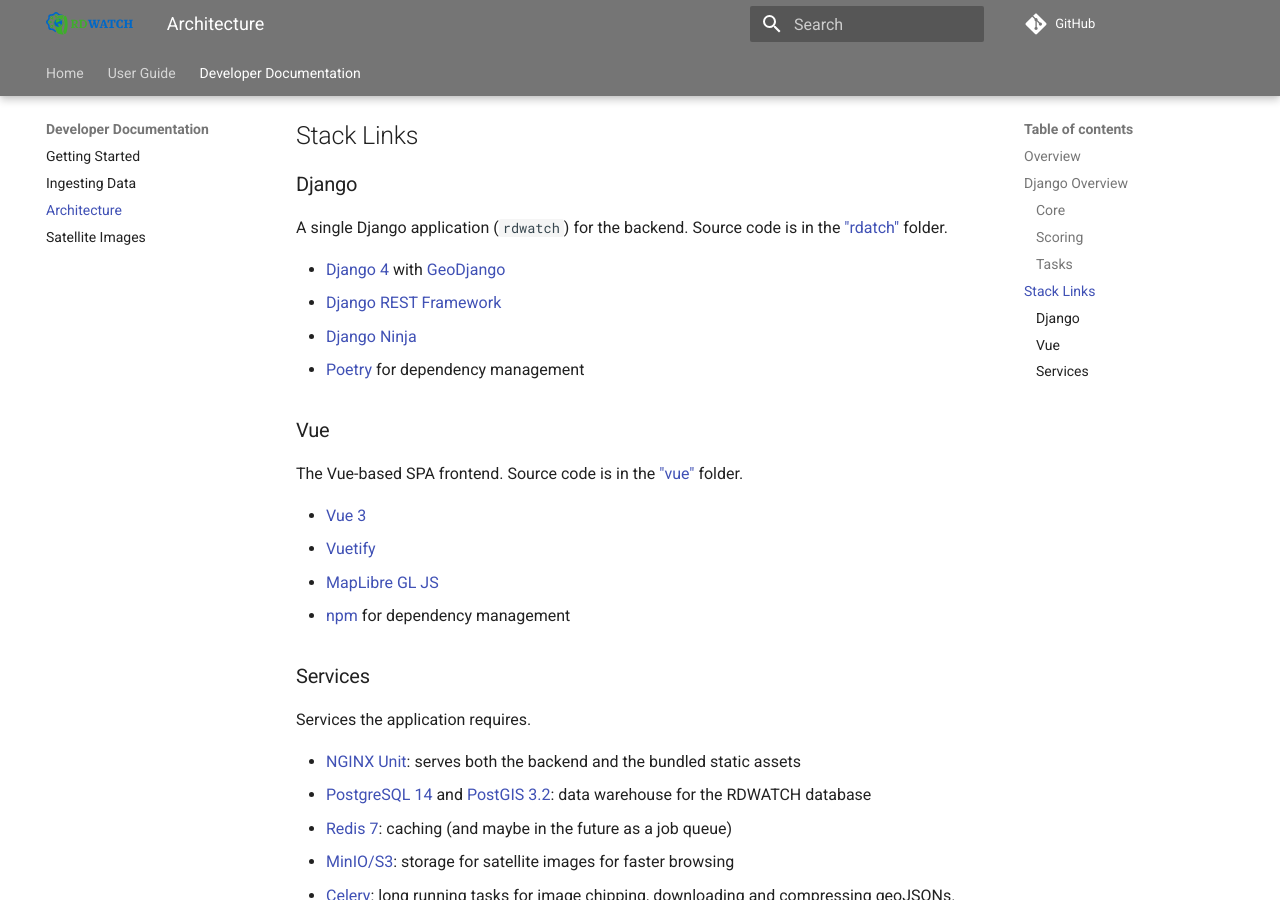
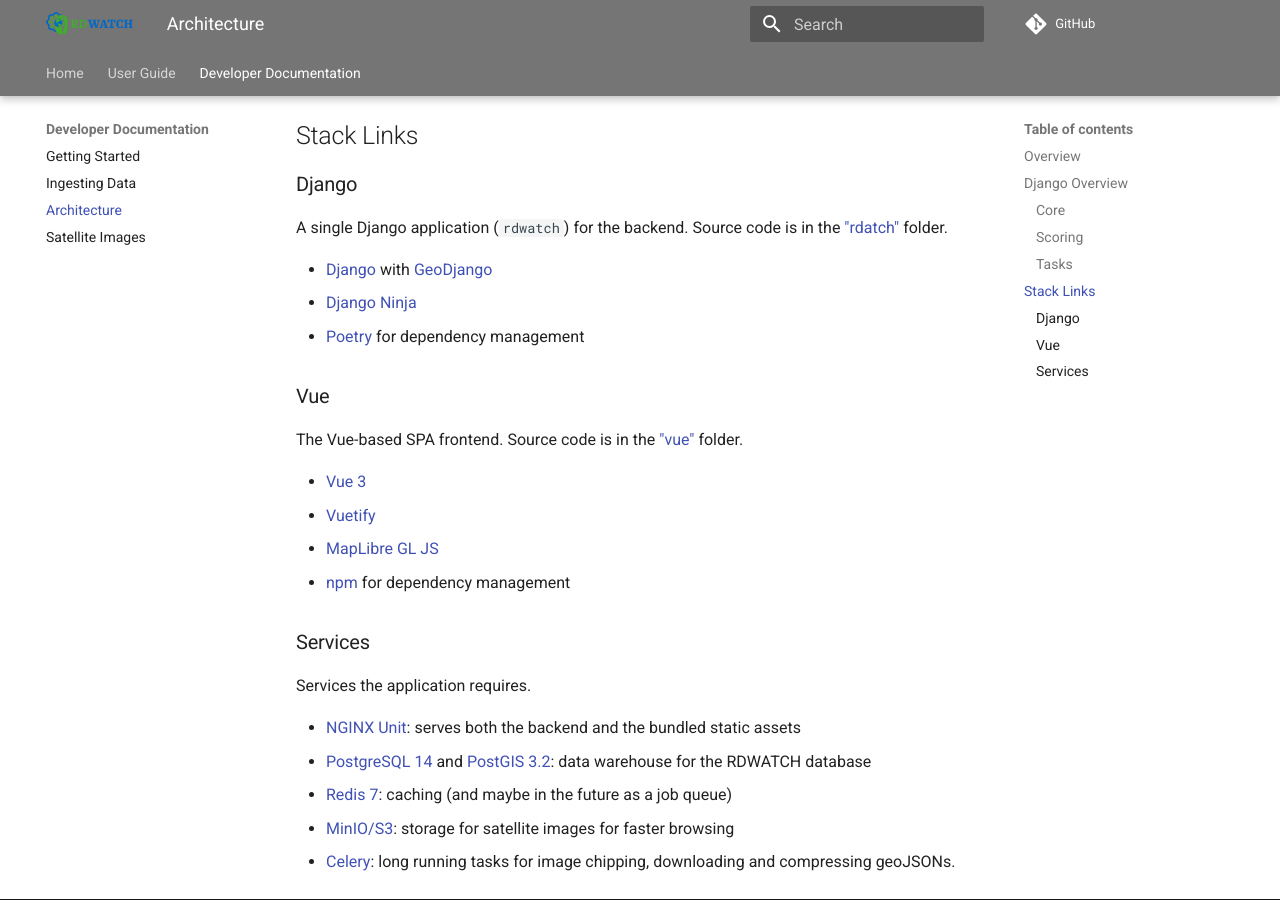
Before and after one commit to ResonantGeoData/RD-WATCH, an MkDocs documentation site: the page built from docs/DevDocs/Architecture.md, in a window 1280 px wide and 900 px high, scrolled down 1231 px. Built offline with MkDocs 1.6.1 and Material for MkDocs 9.7.7, drawn with Linux system fonts in a browser that asks for light colours; comment, search, counter and statistics services are not loaded.

Commit message:
Update docs/DevDocs/Architecture.md
Co-authored-by: Mike VanDenburgh <37340715+mvandenburgh@users.noreply.github.com>

```diff
--- a/docs/DevDocs/Architecture.md
+++ b/docs/DevDocs/Architecture.md
@@ -34,8 +34,7 @@
 
 A single Django application (`rdwatch`) for the backend. Source code is in the ["rdatch"](https://github.com/ResonantGeoData/RD-WATCH/tree/main/rdwatch) folder.
 
-- [Django 4](https://docs.djangoproject.com/en/4.1/contents/) with [GeoDjango](https://docs.djangoproject.com/en/4.0/ref/contrib/gis/)
-- [Django REST Framework](https://www.django-rest-framework.org/)
+- [Django](https://docs.djangoproject.com/) with [GeoDjango](https://docs.djangoproject.com/en/5.0/ref/contrib/gis/)
 - [Django Ninja](https://django-ninja.dev/)
 - [Poetry](https://python-poetry.org/docs/) for dependency management
 
```
